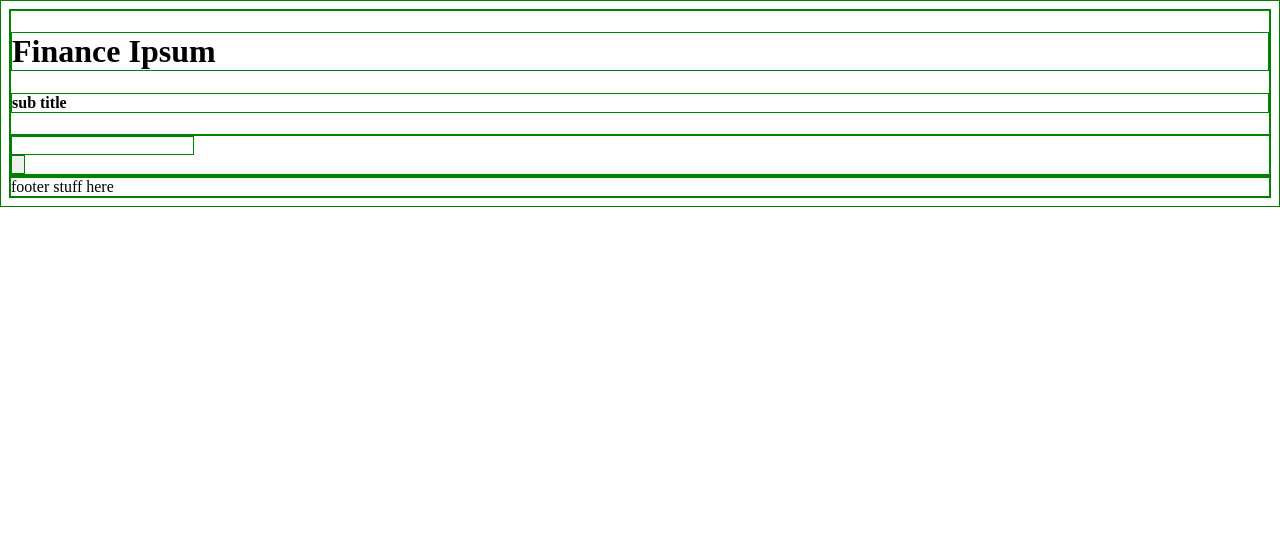
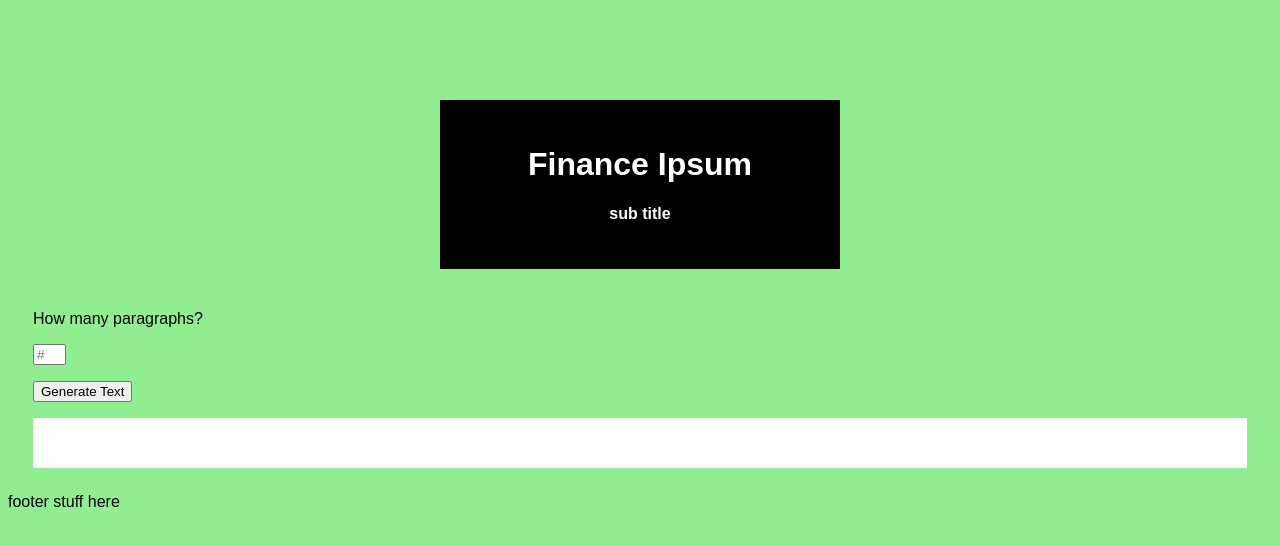
Before and after one commit to aneylon/finance-ipsum, a plain HTML site: page index.html in a window 1280 px wide. Drawn offline with Linux system fonts and the light colour scheme.

Commit message:
style and function

```diff
--- a/css/style.css
+++ b/css/style.css
@@ -1,3 +1,48 @@
 * {
-  border: solid green 1px;
+  /*border: solid green 1px;*/
+  font-family: "Arial", sans-serif;
 }
+
+body {
+    background-color: lightblue;
+}
+
+.centerEl {
+  margin: auto;
+}
+
+.width350 {
+  width: 350px;
+}
+
+.blackText {
+  color: black;
+}
+.whiteText {
+  color: white;
+}
+
+.blackBack {
+  background-color: black;
+}
+.whiteBack {
+  background-color: white;
+}
+
+.centerText {
+  text-align: center;
+}
+
+.pad25 {
+  padding: 25px;
+}
+
+.marginTop100 {
+  margin-top: 100px;
+}
+
+@media screen and (min-width: 480px) {
+    body {
+        background-color: lightgreen;
+    }
+}
--- a/index.html
+++ b/index.html
@@ -4,21 +4,27 @@
     <title>Finance Ipsum</title>
     <link href="img/favicon.ico" rel="x/icon">
     <link href="css/style.css" rel="stylesheet">
+    <script scr="js/words.js"></script>
     <script src="js/app.js"></script>
   </head>
   <body>
-    <div>
+    <div class="centerEl width350 whiteText blackBack centerText pad25 marginTop100">
       <h1>Finance Ipsum</h1>
       <h4>sub title</h4>
     </div>
-    <div>
-      <input type="text" placeholder="">
-      <br>
-      <input type="button" val="Generate Text" onClick="generateText()">
+    <div class="pad25">
+      <div>
+        <p>How many paragraphs?</p>
+        <p>
+          <input type="text" size="1" placeholder="#" id="numParagraphs">
+        </p>
+        <p>
+          <input type="button" value="Generate Text" onClick="generateText()">
+        </p>
+      </div>
+      <div id="finText" class="blackText whiteBack pad25">
+      </div>
     </div>
-    <div id="finText">
-    </div>
-
     <div id="footer">
       footer stuff here
     </div>
--- a/js/app.js
+++ b/js/app.js
@@ -1,6 +1,34 @@
-console.log("test");
+// console.log("test");
+var words = [
+  "diversify",
+  "funds",
+  "stocks",
+  "bonds",
+  "401k",
+  "rollover",
+  "IRA"
+];
 
 function generateText(){
-  console.log("text gen");
-  console.log(words);
+  var numParagraphs = document.getElementById("numParagraphs").value;
+  numParagraphs = Number(numParagraphs);
+
+  if(isNaN(numParagraphs) || numParagraphs === 0)
+    numParagraphs = 1;
+
+  if(numParagraphs > 10)
+    numParagraphs = 10;
+
+  var newText = "";
+
+  for(var i = 0; i < numParagraphs; i++){
+    newText += i + " paragraph.<br>\n";
+  }
+
+
+  document.getElementById("finText").innerHTML = newText;
 }
+
+// words in sentence
+// sentences in paragraph
+// pagagraphs
--- a/js/words.js
+++ b/js/words.js
@@ -6,4 +6,4 @@ var words = [
   "401k",
   "rollover",
   "IRA"
-]
+];
```
